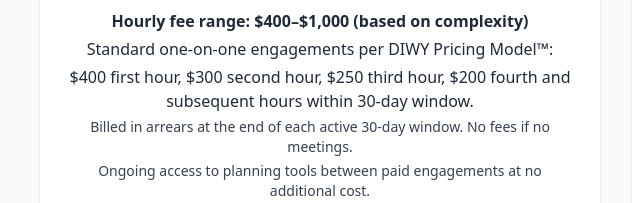
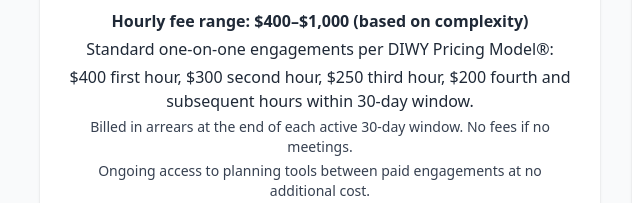
Before and after one commit to diwyfp-al/diwyfp.github.io, a plain HTML site: page services.html in a window 1280 px wide. Shown: the part 1491-1694 px from the top of the page, 24-664 px from the left. Drawn offline with nearby package versions, Linux system fonts and the light colour scheme.

Commit message:
Update registered trademark symbols in services.html

```diff
--- a/services.html
+++ b/services.html
@@ -109,7 +109,7 @@
           </ul>
           <div class="text-center space-y-1 mb-4">
             <p class="font-semibold text-gray-800">Hourly fee range: $400–$1,000 (based on complexity)</p>
-            <p class="text-gray-800">Standard one-on-one engagements per DIWY Pricing Model™:</p>
+            <p class="text-gray-800">Standard one-on-one engagements per DIWY Pricing Model®:</p>
             <p class="text-gray-800">$400 first hour, $300 second hour, $250 third hour, $200 fourth and subsequent hours within 30-day window.</p>
             <p class="text-gray-700 text-sm">Billed in arrears at the end of each active 30-day window. No fees if no meetings.</p>
             <p class="text-gray-700 text-sm">Ongoing access to planning tools between paid engagements at no additional cost.</p>
```
